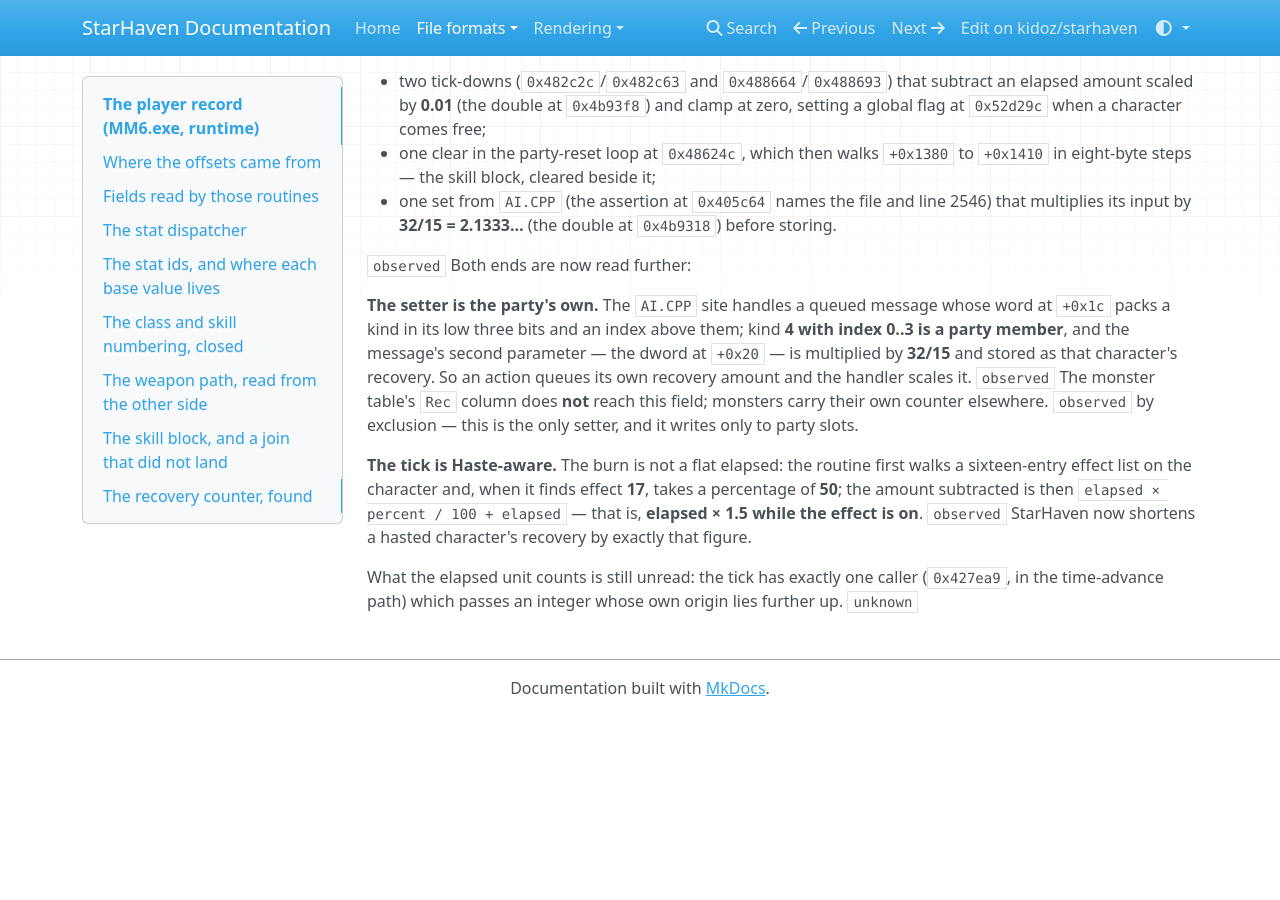
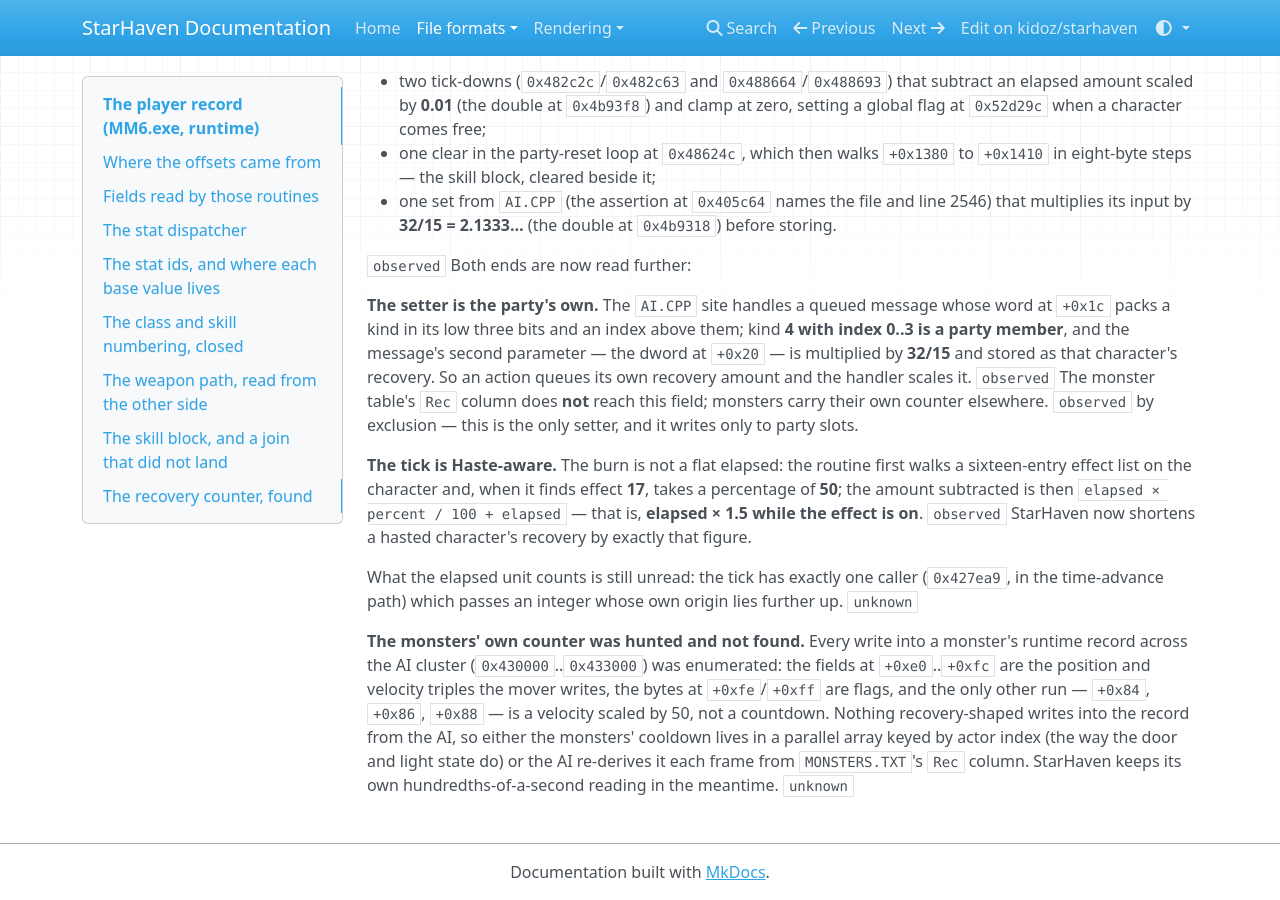
Before and after one commit to kidoz/starhaven, an MkDocs documentation site: the page built from docs/formats/player-record.md, in a window 1280 px wide and 900 px high, scrolled down 3201 px. Built offline with MkDocs 1.6.1, drawn with Linux system fonts in a browser that asks for light colours; nearby versions of some CDN libraries; before the commit the page ends 3917 px from its top, so only the background shows below that.

Commit message:
Search the monsters for a clock and find only motion

```diff
--- a/docs/formats/player-record.md
+++ b/docs/formats/player-record.md
@@ -187,3 +187,15 @@
 What the elapsed unit counts is still unread: the tick has exactly one
 caller (`0x427ea9`, in the time-advance path) which passes an integer
 whose own origin lies further up. `unknown`
+
+**The monsters' own counter was hunted and not found.** Every write into
+a monster's runtime record across the AI cluster (`0x430000`..`0x433000`)
+was enumerated: the fields at `+0xe0`..`+0xfc` are the position and
+velocity triples the mover writes, the bytes at `+0xfe`/`+0xff` are
+flags, and the only other run — `+0x84`, `+0x86`, `+0x88` — is a
+velocity scaled by 50, not a countdown. Nothing recovery-shaped writes
+into the record from the AI, so either the monsters' cooldown lives in a
+parallel array keyed by actor index (the way the door and light state
+do) or the AI re-derives it each frame from `MONSTERS.TXT`'s `Rec`
+column. StarHaven keeps its own hundredths-of-a-second reading in the
+meantime. `unknown`
```
Also changed, not shown: README.md (+7 -0 lines).
